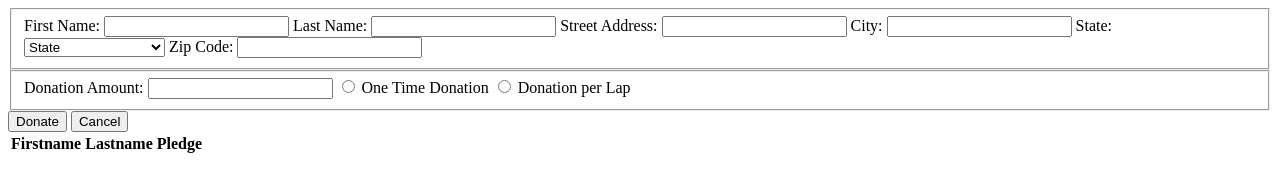
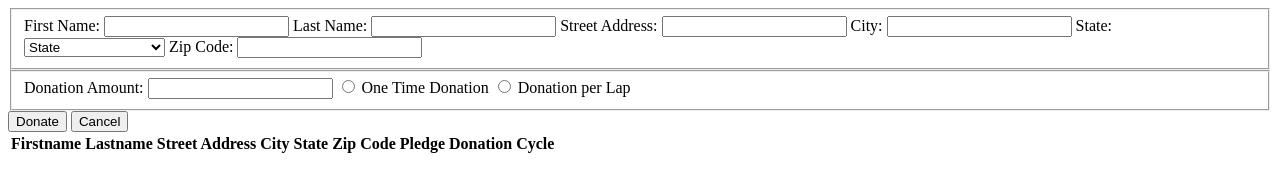
Before and after one commit to JeremyBakker/nssExercise-walkathonDonations, a plain HTML site: page index.html in a window 1280 px wide. Both pictures are taken after a click on the button "Donate". Drawn offline with Linux system fonts and the light colour scheme.

Commit message:
fixed array bug

```diff
--- a/index.html
+++ b/index.html
@@ -69,8 +69,8 @@
 			</fieldset>
 			<fieldset>
 				Donation Amount: <input type="text" name="donationAmount" id="donationAmount">
-				<input type="radio" name="oneTime" id="oneTime"> One Time Donation
-				<input type="radio" name="perLap" id="perLap"> Donation per Lap
+				<input type="radio" name="cycle" id="oneTime"> One Time Donation
+				<input type="radio" name="cycle" id="perLap"> Donation per Lap
 			</fieldset>
 		</form>
 		<button id="donateButton">Donate</button>
@@ -79,7 +79,12 @@
 			<tr>
 				<th>Firstname</th>
 				<th>Lastname</th>
+				<th>Street Address</th>
+				<th>City</th>
+				<th>State</th>
+				<th>Zip Code</th>
 				<th>Pledge</th>
+				<th>Donation Cycle</th>
 			</tr>
 		</table>
 	<script type="text/javascript" src="javascripts/donor.js"></script>
--- a/javascripts/donor.js
+++ b/javascripts/donor.js
@@ -1,6 +1,6 @@
 "use strict"
 
-var donate = (function(originalDonate){
+var Donate = (function(originalDonate){
 
 	var donors = [];
 
@@ -8,12 +8,12 @@ var donate = (function(originalDonate){
 		getDonors: function(){
 			return donors;
 		},
-		addDonors: function(donorArray){
-			donors.push(donorArray);
+		addDonors: function(donorObject){
+			donors.push(donorObject);
 			console.log(donors);
 		}
 	}
 
 	return originalDonate;
 
-})(donate || {});
+})(Donate || {});
--- a/javascripts/main.js
+++ b/javascripts/main.js
@@ -12,42 +12,47 @@ var perLap = document.getElementById("perLap");
 var donateButton = document.getElementById("donateButton");
 var cancelButton = document.getElementById("cancelButton");
 var displayTable = document.getElementById("displayTable");
-var donorArray = [
-	{	firstName: "default",
-		lastName: "default",
-		streetAddress: "default",
-		city: "default",
-		state: "default",
-		zipCode: "default",
-		donationAmount: "default",
-		oneTime: "default",
-		perLap: "default"
-	}
-];
-var donorCounter = 0;
 var donationForm = document.getElementById("donationForm");
+var i = 0;
+
 
 //When the user presses the submit button, check for valid
 // entries in all fields
 donateButton.addEventListener("click", function(){
+	var donorObject = {};
 	console.log("Donate!");
 	if (firstName.value === "" || lastName.value === "" || streetAddress.value === "" || city.value === "" || state.value === "default") {
-		alert("Please complete all fields.")
+		alert("Please complete all fields.");
+		return;
 	}
-	donorArray[donorCounter]["firstName"] = firstName.value;
-	donorArray[donorCounter]["lastName"] = lastName.value;
-	donorArray[donorCounter]["streetAddress"] = streetAddress.value;
-	donorArray[donorCounter]["city"] = city.value;
-	donorArray[donorCounter]["state"] = state.value;
-	donorArray[donorCounter]["zipCode"] = zipCode.value;
-	donorArray[donorCounter]["donationAmount"] = donationAmount.value;
-	donate.addDonors(donorArray[donorCounter]);
+	if (oneTime.checked) {
+		var donationCycle = "One Time";
+	} else if (perLap.checked) {
+		var donationCycle = "Per Lap"
+	} else {
+		alert("Please complete all fields");
+		return;
+	}
+	donorObject.firstName = firstName.value;
+	donorObject.lastName = lastName.value;
+	donorObject.streetAddress = streetAddress.value;
+	donorObject.city = city.value;
+	donorObject.state = state.value;
+	donorObject.zipCode = zipCode.value;
+	donorObject.donationAmount = donationAmount.value;
+	donorObject.donationCycle = donationCycle;
+	Donate.addDonors(donorObject);
 	displayTable.innerHTML +=
 		`<tr>
-			<td>${donate.getDonors()[donorCounter].firstName}</td>
-			<td>${donate.getDonors()[donorCounter].lastName}</td>
-			<td>${donate.getDonors()[donorCounter].donationAmount}</td>`
-	donorCounter++;
+			<td>${Donate.getDonors()[i].firstName}</td>
+			<td>${Donate.getDonors()[i].lastName}</td>
+			<td>${Donate.getDonors()[i].streetAddress}</td>
+			<td>${Donate.getDonors()[i].city}</td>
+			<td>${Donate.getDonors()[i].state}</td>
+			<td>${Donate.getDonors()[i].zipCode}</td>
+			<td>${Donate.getDonors()[i].donationAmount}</td>
+			<td>${Donate.getDonors()[i].donationCycle}`;
+	i++;
 });
 
 cancelButton.addEventListener("click", function(){
```
